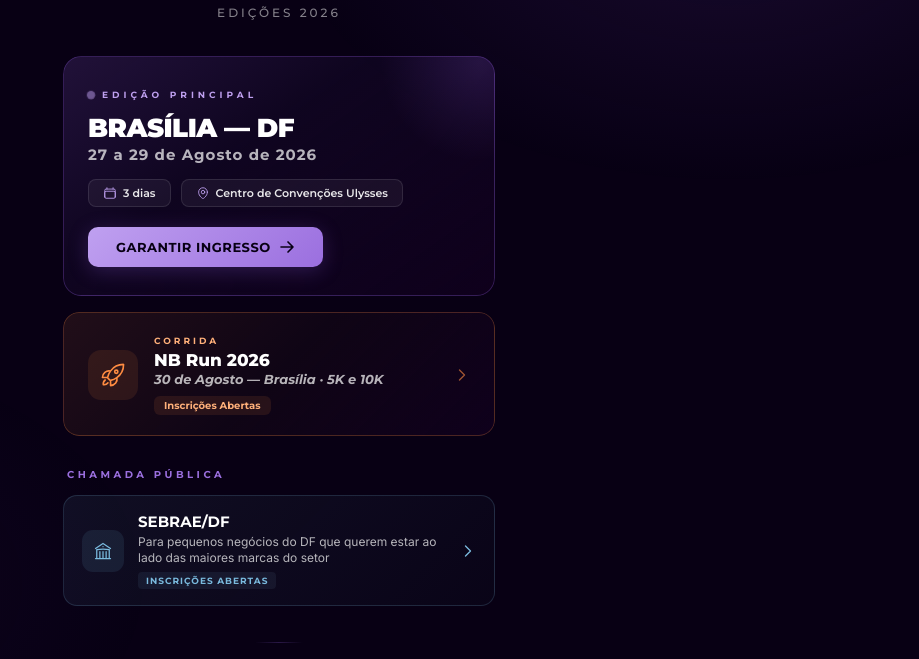
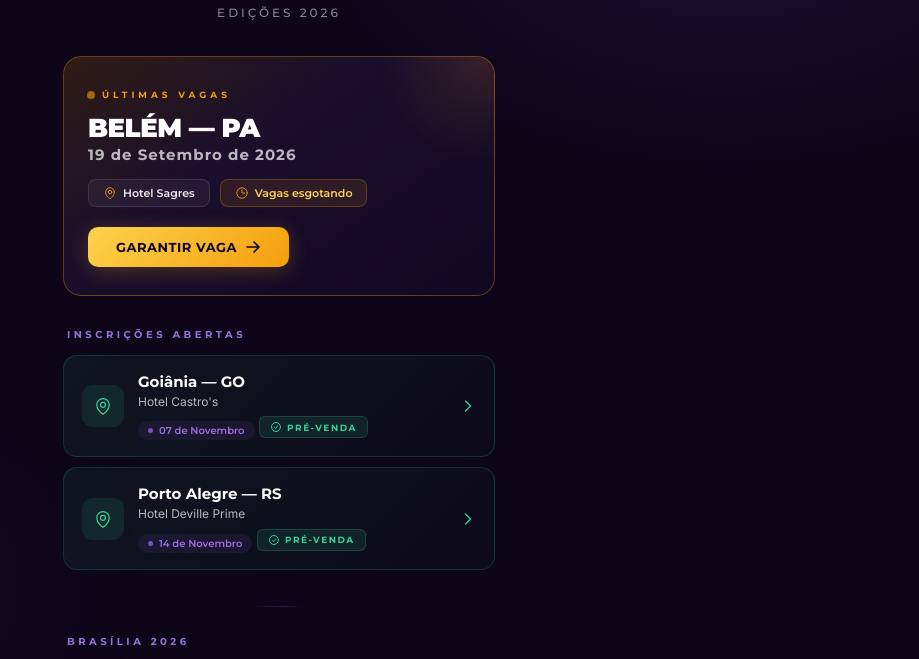
Before and after one commit to brunnofalcao/link-bio-nb, a plain HTML site: page index.html in a window 1280 px wide. Shown: the part 135-794 px from the top of the page, without its empty margins (361-1280 px from the left). Drawn offline with Linux system fonts and the light colour scheme.

Commit message:
Update index.html

```diff
--- a/index.html
+++ b/index.html
@@ -4,7 +4,7 @@
   <meta charset="UTF-8">
   <meta name="viewport" content="width=device-width, initial-scale=1.0">
   <title>Nutrição Brasil | Links</title>
-  <meta name="description" content="Nutrição Brasil 2026 — O maior evento de nutrição do país. Ingressos, corrida, datas e informações.">
+  <meta name="description" content="Nutrição Brasil 2026 — O maior evento de nutrição do país. Ingressos, datas e informações.">
   <link rel="preconnect" href="https://fonts.googleapis.com">
   <link rel="preconnect" href="https://fonts.gstatic.com" crossorigin>
   <link href="https://fonts.googleapis.com/css2?family=Montserrat:ital,wght@0,400;0,500;0,600;0,700;0,800;0,900;1,700;1,800&family=Inter:wght@300;400;500;600&display=swap" rel="stylesheet">
@@ -12,17 +12,17 @@
     *, *::before, *::after { margin: 0; padding: 0; box-sizing: border-box; }
 
     :root {
-      --bg-base: #080014;
-      --bg-elevated: #0f001c;
+      --bg-base: #0d0618;
+      --bg-elevated: #120822;
       --purple-dark: #1e0f35;
       --purple-mid: #3a1f66;
-      --purple-light: #5a3399;
       --purple-accent: #7B4FBF;
       --purple-glow: #9B6FDF;
       --purple-bright: #BFA0F0;
-      --sebrae-blue: #7ABADE;
-      --run-orange: #FF8C42;
-      --run-orange-light: #FFB07A;
+      --amber: #F59E0B;
+      --amber-light: #FCD34D;
+      --green: #34D399;
+      --green-light: #6EE7B7;
       --white: #FFFFFF;
       --white-90: rgba(255,255,255,0.9);
       --white-70: rgba(255,255,255,0.7);
@@ -85,26 +85,26 @@
       animation: fadeDown 0.6s ease-out 0.1s both;
     }
 
-    /* ========== HERO — BRASÍLIA ========== */
+    /* ========== HERO CARD — BELÉM ========== */
     .hero-card {
       width: 100%; text-decoration: none; color: var(--white);
       display: block; position: relative;
       border-radius: 18px; overflow: hidden;
-      margin-bottom: 16px;
+      margin-bottom: 32px;
       animation: heroReveal 0.7s ease-out 0.15s both;
       cursor: pointer;
     }
     .hero-inner {
       position: relative;
       padding: 32px 24px 28px;
-      background: linear-gradient(145deg, rgba(123, 79, 191, 0.22) 0%, rgba(58, 31, 102, 0.15) 40%, var(--bg-elevated) 100%);
-      border: 1px solid rgba(123, 79, 191, 0.35);
+      background: linear-gradient(145deg, rgba(245, 158, 11, 0.15) 0%, rgba(123, 79, 191, 0.12) 40%, var(--bg-elevated) 100%);
+      border: 1px solid rgba(245, 158, 11, 0.35);
       border-radius: 18px;
       transition: all 0.35s ease;
     }
     .hero-card:hover .hero-inner {
-      border-color: var(--purple-bright);
-      box-shadow: 0 0 0 1px rgba(191, 160, 240, 0.1), 0 16px 48px rgba(123, 79, 191, 0.25);
+      border-color: var(--amber);
+      box-shadow: 0 0 0 1px rgba(245, 158, 11, 0.1), 0 16px 48px rgba(245, 158, 11, 0.15);
       transform: translateY(-3px);
     }
     .hero-card:active .hero-inner { transform: translateY(0); }
@@ -112,21 +112,21 @@
       content: '';
       position: absolute; top: -40%; right: -20%;
       width: 200px; height: 200px;
-      background: radial-gradient(circle, rgba(123, 79, 191, 0.2) 0%, transparent 70%);
+      background: radial-gradient(circle, rgba(245, 158, 11, 0.12) 0%, transparent 70%);
       pointer-events: none;
     }
     .hero-overline {
       font-family: 'Montserrat', sans-serif;
       font-size: 9px; font-weight: 700;
       letter-spacing: 4px; text-transform: uppercase;
-      color: var(--purple-bright);
+      color: var(--amber);
       margin-bottom: 14px;
       display: flex; align-items: center; gap: 8px;
     }
     .hero-overline .pulse-dot {
       width: 6px; height: 6px; border-radius: 50%;
-      background: var(--purple-bright);
-      animation: pulse 2s ease-in-out infinite;
+      background: var(--amber);
+      animation: pulse 1.5s ease-in-out infinite;
     }
     .hero-title {
       font-family: 'Montserrat', sans-serif;
@@ -148,7 +148,12 @@
       background: var(--white-05); border: 1px solid var(--white-10);
       padding: 6px 14px; border-radius: 8px;
     }
-    .hero-tag svg { width: 14px; height: 14px; stroke: var(--purple-bright); }
+    .hero-tag svg { width: 14px; height: 14px; stroke: var(--amber); }
+    .hero-tag.urgent {
+      color: var(--amber-light);
+      background: rgba(245, 158, 11, 0.1);
+      border-color: rgba(245, 158, 11, 0.25);
+    }
     .hero-cta {
       margin-top: 20px;
       display: inline-flex; align-items: center; gap: 8px;
@@ -156,83 +161,17 @@
       font-size: 13px; font-weight: 700;
       letter-spacing: 0.5px; text-transform: uppercase;
       color: var(--bg-base);
-      background: linear-gradient(135deg, var(--purple-bright) 0%, var(--purple-glow) 100%);
+      background: linear-gradient(135deg, var(--amber-light) 0%, var(--amber) 100%);
       padding: 12px 28px; border-radius: 10px;
       transition: all 0.3s ease;
-      box-shadow: 0 4px 20px rgba(123, 79, 191, 0.3);
+      box-shadow: 0 4px 20px rgba(245, 158, 11, 0.25);
     }
-    .hero-card:hover .hero-cta { box-shadow: 0 6px 28px rgba(123, 79, 191, 0.5); }
+    .hero-card:hover .hero-cta { box-shadow: 0 6px 28px rgba(245, 158, 11, 0.4); }
     .hero-cta svg {
       width: 16px; height: 16px; stroke: var(--bg-base);
       transition: transform 0.3s ease;
     }
     .hero-card:hover .hero-cta svg { transform: translateX(3px); }
-
-    /* ========== RUN BOX ========== */
-    .run-card {
-      width: 100%; text-decoration: none; color: var(--white);
-      display: block; border-radius: 16px; overflow: hidden;
-      margin-bottom: 32px;
-      animation: fadeUp 0.6s ease-out 0.25s both;
-      cursor: pointer;
-    }
-    .run-inner {
-      position: relative;
-      padding: 22px 24px 20px;
-      background: linear-gradient(135deg, rgba(255, 140, 66, 0.1) 0%, rgba(255, 140, 66, 0.03) 50%, var(--bg-elevated) 100%);
-      border: 1px solid rgba(255, 140, 66, 0.25);
-      border-radius: 16px;
-      transition: all 0.35s ease;
-      display: flex; align-items: center; gap: 16px;
-    }
-    .run-card:hover .run-inner {
-      border-color: var(--run-orange);
-      box-shadow: 0 12px 40px rgba(255, 140, 66, 0.15);
-      transform: translateY(-2px);
-    }
-    .run-card:active .run-inner { transform: translateY(0); }
-
-    .run-icon-wrap {
-      width: 50px; height: 50px; border-radius: 13px;
-      background: rgba(255, 140, 66, 0.1);
-      display: flex; align-items: center; justify-content: center;
-      flex-shrink: 0;
-    }
-    .run-icon-wrap svg { width: 26px; height: 26px; }
-
-    .run-content { flex: 1; }
-    .run-label {
-      font-family: 'Montserrat', sans-serif;
-      font-size: 9px; font-weight: 700;
-      letter-spacing: 3px; text-transform: uppercase;
-      color: var(--run-orange-light); margin-bottom: 4px;
-    }
-    .run-title {
-      font-family: 'Montserrat', sans-serif;
-      font-weight: 800; font-size: 17px;
-      line-height: 1.2; color: var(--white);
-    }
-    .run-title em {
-      font-style: italic; font-weight: 700;
-      font-size: 13px; color: var(--white-70);
-      display: block; margin-top: 2px;
-    }
-    .run-meta-row {
-      display: flex; align-items: center; gap: 12px; margin-top: 8px;
-    }
-    .run-badge {
-      display: inline-flex; align-items: center; gap: 5px;
-      font-family: 'Montserrat', sans-serif;
-      font-size: 10px; font-weight: 700;
-      color: var(--run-orange-light);
-      background: rgba(255, 140, 66, 0.1);
-      padding: 3px 10px; border-radius: 6px;
-    }
-    .run-arrow {
-      color: var(--run-orange); opacity: 0.6;
-      transition: all 0.3s ease; flex-shrink: 0;
-    }
-    .run-card:hover .run-arrow { opacity: 1; transform: translateX(3px); }
 
     /* ========== SECTIONS ========== */
     .section {
@@ -288,32 +227,41 @@
     }
     .link-card:hover .link-arrow { color: var(--white-70); transform: translateX(3px); }
 
-    /* Featured — BH */
-    .link-card.featured {
-      background: linear-gradient(135deg, rgba(123, 79, 191, 0.12) 0%, rgba(58, 31, 102, 0.08) 100%);
-      border-color: rgba(123, 79, 191, 0.2);
+    /* Pré-venda card */
+    .link-card.pre-venda {
+      background: linear-gradient(135deg, rgba(52, 211, 153, 0.08) 0%, rgba(52, 211, 153, 0.02) 100%);
+      border-color: rgba(52, 211, 153, 0.18);
     }
-    .link-card.featured .link-icon { background: rgba(123, 79, 191, 0.12); }
-    .link-card.featured:hover { border-color: var(--purple-accent); box-shadow: 0 12px 40px rgba(123, 79, 191, 0.2); }
-    .link-card.featured .link-arrow { color: var(--purple-glow); }
+    .link-card.pre-venda .link-icon { background: rgba(52, 211, 153, 0.1); }
+    .link-card.pre-venda:hover {
+      border-color: rgba(52, 211, 153, 0.4);
+      box-shadow: 0 12px 40px rgba(52, 211, 153, 0.12);
+    }
+    .link-card.pre-venda .link-arrow { color: var(--green); }
 
-    /* SEBRAE */
-    .link-card.sebrae {
-      background: linear-gradient(135deg, rgba(122, 186, 222, 0.08) 0%, rgba(122, 186, 222, 0.02) 100%);
-      border-color: rgba(122, 186, 222, 0.18);
-    }
-    .link-card.sebrae .link-icon { background: rgba(122, 186, 222, 0.1); }
-    .link-card.sebrae:hover { border-color: var(--sebrae-blue); box-shadow: 0 12px 40px rgba(122, 186, 222, 0.12); }
-    .link-card.sebrae .link-arrow { color: var(--sebrae-blue); }
-    .sebrae-tag {
-      display: inline-flex;
+    .pre-venda-badge {
+      display: inline-flex; align-items: center; gap: 5px;
       font-family: 'Montserrat', sans-serif;
       font-size: 9px; font-weight: 700;
-      letter-spacing: 1px; text-transform: uppercase;
-      color: var(--sebrae-blue);
-      background: rgba(122, 186, 222, 0.08);
-      padding: 3px 8px; border-radius: 4px; margin-top: 5px;
+      letter-spacing: 1.5px; text-transform: uppercase;
+      color: var(--green);
+      background: rgba(52, 211, 153, 0.1);
+      border: 1px solid rgba(52, 211, 153, 0.2);
+      padding: 4px 10px; border-radius: 6px; margin-top: 6px;
     }
+    .pre-venda-badge svg { width: 12px; height: 12px; stroke: var(--green); }
+
+    /* Brasília encerramento */
+    .link-card.brasilia {
+      background: linear-gradient(135deg, rgba(123, 79, 191, 0.08) 0%, rgba(58, 31, 102, 0.04) 100%);
+      border-color: rgba(123, 79, 191, 0.15);
+    }
+    .link-card.brasilia .link-icon { background: rgba(123, 79, 191, 0.1); }
+    .link-card.brasilia:hover {
+      border-color: var(--purple-accent);
+      box-shadow: 0 12px 40px rgba(123, 79, 191, 0.15);
+    }
+    .link-card.brasilia .link-arrow { color: var(--purple-glow); }
 
     /* WhatsApp */
     .link-card.whatsapp {
@@ -324,7 +272,7 @@
     .link-card.whatsapp:hover { border-color: rgba(37, 211, 102, 0.4); box-shadow: 0 12px 40px rgba(37, 211, 102, 0.1); }
     .link-card.whatsapp .link-arrow { color: var(--whatsapp); }
 
-    /* Badges */
+    /* Date badge */
     .date-badge {
       display: inline-flex; align-items: center; gap: 6px;
       font-family: 'Montserrat', sans-serif;
@@ -335,6 +283,7 @@
     }
     .date-badge .dot { width: 5px; height: 5px; border-radius: 50%; background: var(--purple-accent); }
 
+    /* Save the date badge */
     .save-the-date-badge {
       display: inline-flex; align-items: center; gap: 5px;
       font-family: 'Montserrat', sans-serif;
@@ -345,9 +294,7 @@
       border: 1px solid rgba(191, 160, 240, 0.15);
       padding: 4px 10px; border-radius: 6px; margin-top: 6px;
     }
-    .save-the-date-badge svg {
-      width: 12px; height: 12px; stroke: var(--purple-bright);
-    }
+    .save-the-date-badge svg { width: 12px; height: 12px; stroke: var(--purple-bright); }
 
     /* Divider */
     .divider {
@@ -384,10 +331,9 @@
       50% { opacity: 0.5; transform: scale(1.4); }
     }
 
-    .section:nth-of-type(1) { animation-delay: 0.35s; }
-    .section:nth-of-type(2) { animation-delay: 0.45s; }
-    .section:nth-of-type(3) { animation-delay: 0.55s; }
-    .section:nth-of-type(4) { animation-delay: 0.65s; }
+    .section:nth-of-type(1) { animation-delay: 0.3s; }
+    .section:nth-of-type(2) { animation-delay: 0.4s; }
+    .section:nth-of-type(3) { animation-delay: 0.5s; }
 
     .link-card { animation: fadeUp 0.5s ease-out both; }
     .link-list .link-card:nth-child(1) { animation-delay: 0.15s; }
@@ -405,107 +351,43 @@
     </div>
     <p class="tagline">Edições 2026</p>
 
-    <!-- ★ HERO — BRASÍLIA ★ -->
-    <a href="https://www.nutricaobrasil.com.br" target="_blank" rel="noopener" class="hero-card">
+    <!-- ★ HERO — BELÉM — ÚLTIMAS VAGAS ★ -->
+    <a href="https://belem.nutricaobrasil.com.br" target="_blank" rel="noopener" class="hero-card">
       <div class="hero-inner">
         <div class="hero-overline">
           <span class="pulse-dot"></span>
-          Edição Principal
+          Últimas Vagas
         </div>
         <h2 class="hero-title">
-          Brasília — DF
-          <span>27 a 29 de Agosto de 2026</span>
+          Belém — PA
+          <span>19 de Setembro de 2026</span>
         </h2>
         <div class="hero-meta">
           <div class="hero-tag">
-            <svg fill="none" viewBox="0 0 24 24" stroke-width="1.5"><path stroke-linecap="round" stroke-linejoin="round" d="M6.75 3v2.25M17.25 3v2.25M3 18.75V7.5a2.25 2.25 0 012.25-2.25h13.5A2.25 2.25 0 0121 7.5v11.25m-18 0A2.25 2.25 0 005.25 21h13.5A2.25 2.25 0 0021 18.75m-18 0v-7.5A2.25 2.25 0 015.25 9h13.5A2.25 2.25 0 0121 11.25v7.5"/></svg>
-            3 dias
+            <svg fill="none" viewBox="0 0 24 24" stroke-width="1.5"><path stroke-linecap="round" stroke-linejoin="round" d="M15 10.5a3 3 0 11-6 0 3 3 0 016 0z"/><path stroke-linecap="round" stroke-linejoin="round" d="M19.5 10.5c0 7.142-7.5 11.25-7.5 11.25S4.5 17.642 4.5 10.5a7.5 7.5 0 1115 0z"/></svg>
+            Hotel Sagres
           </div>
-          <div class="hero-tag">
-            <svg fill="none" viewBox="0 0 24 24" stroke-width="1.5"><path stroke-linecap="round" stroke-linejoin="round" d="M15 10.5a3 3 0 11-6 0 3 3 0 016 0z"/><path stroke-linecap="round" stroke-linejoin="round" d="M19.5 10.5c0 7.142-7.5 11.25-7.5 11.25S4.5 17.642 4.5 10.5a7.5 7.5 0 1115 0z"/></svg>
-            Centro de Convenções Ulysses
+          <div class="hero-tag urgent">
+            <svg fill="none" viewBox="0 0 24 24" stroke-width="1.5"><path stroke-linecap="round" stroke-linejoin="round" d="M12 6v6h4.5m4.5 0a9 9 0 11-18 0 9 9 0 0118 0z"/></svg>
+            Vagas esgotando
           </div>
         </div>
         <div class="hero-cta">
-          Garantir Ingresso
+          Garantir Vaga
           <svg fill="none" viewBox="0 0 24 24" stroke-width="2.5"><path stroke-linecap="round" stroke-linejoin="round" d="M13.5 4.5L21 12m0 0l-7.5 7.5M21 12H3"/></svg>
         </div>
       </div>
     </a>
 
-    <!-- ★ NB RUN ★ -->
-    <a href="https://www.nutricaobrasil.com.br/corrida" target="_blank" rel="noopener" class="run-card">
-      <div class="run-inner">
-        <div class="run-icon-wrap">
-          <svg fill="none" viewBox="0 0 24 24" stroke="var(--run-orange)" stroke-width="1.5">
-            <path stroke-linecap="round" stroke-linejoin="round" d="M15.59 14.37a6 6 0 01-5.84 7.38v-4.8m5.84-2.58a14.98 14.98 0 006.16-12.12A14.98 14.98 0 009.631 8.41m5.96 5.96a14.926 14.926 0 01-5.841 2.58m-.119-8.54a6 6 0 00-7.381 5.84h4.8m2.581-5.84a14.927 14.927 0 00-2.58 5.84m2.699 2.7c-.103.021-.207.041-.311.06a15.09 15.09 0 01-2.448-2.448 14.9 14.9 0 01.06-.312m-2.24 2.39a4.493 4.493 0 00-1.757 4.306 4.493 4.493 0 004.306-1.758M16.5 9a1.5 1.5 0 11-3 0 1.5 1.5 0 013 0z"/>
-          </svg>
-        </div>
-        <div class="run-content">
-          <div class="run-label">Corrida</div>
-          <div class="run-title">
-            NB Run 2026
-            <em>30 de Agosto — Brasília · 5K e 10K</em>
-          </div>
-          <div class="run-meta-row">
-            <span class="run-badge">Inscrições Abertas</span>
-          </div>
-        </div>
-        <svg class="run-arrow" width="16" height="16" viewBox="0 0 24 24" fill="none" stroke="currentColor" stroke-width="2"><path stroke-linecap="round" stroke-linejoin="round" d="M8.25 4.5l7.5 7.5-7.5 7.5"/></svg>
-      </div>
-    </a>
-
-    <!-- SEBRAE/DF -->
+    <!-- Pré-venda — Goiânia e Porto Alegre -->
     <div class="section">
-      <div class="section-label">Chamada Pública</div>
-      <div class="link-list">
-        <a href="https://sebrae.nutricaobrasil.com.br/" target="_blank" rel="noopener" class="link-card sebrae">
-          <div class="link-icon">
-            <svg fill="none" viewBox="0 0 24 24" stroke="var(--sebrae-blue)" stroke-width="1.5">
-              <path stroke-linecap="round" stroke-linejoin="round" d="M12 21v-8.25M15.75 21v-8.25M8.25 21v-8.25M3 9l9-6 9 6m-1.5 12V10.332A48.36 48.36 0 0012 9.75c-2.551 0-5.056.2-7.5.582V21M3 21h18M12 6.75h.008v.008H12V6.75z"/>
-            </svg>
-          </div>
-          <div class="link-content">
-            <div class="link-title">SEBRAE/DF</div>
-            <div class="link-subtitle">Para pequenos negócios do DF que querem estar ao lado das maiores marcas do setor</div>
-            <div class="sebrae-tag">Inscrições Abertas</div>
-          </div>
-          <svg class="link-arrow" width="16" height="16" viewBox="0 0 24 24" fill="none" stroke="currentColor" stroke-width="2"><path stroke-linecap="round" stroke-linejoin="round" d="M8.25 4.5l7.5 7.5-7.5 7.5"/></svg>
-        </a>
-      </div>
-    </div>
-
-    <div class="divider"></div>
-
-    <!-- Próximas Edições — Belém, Goiânia, Porto Alegre -->
-    <div class="section">
-      <div class="section-label">Próximas Edições</div>
+      <div class="section-label">Inscrições Abertas</div>
       <div class="link-list">
 
-        <!-- Belém -->
-        <a href="https://www.nutricaobrasil.com.br/belem" target="_blank" rel="noopener" class="link-card featured">
+        <!-- Goiânia -->
+        <a href="https://www.nutricaobrasil.com.br/goiania" target="_blank" rel="noopener" class="link-card pre-venda">
           <div class="link-icon">
-            <svg fill="none" viewBox="0 0 24 24" stroke="var(--purple-glow)" stroke-width="1.5">
-              <path stroke-linecap="round" stroke-linejoin="round" d="M15 10.5a3 3 0 11-6 0 3 3 0 016 0z"/>
-              <path stroke-linecap="round" stroke-linejoin="round" d="M19.5 10.5c0 7.142-7.5 11.25-7.5 11.25S4.5 17.642 4.5 10.5a7.5 7.5 0 1115 0z"/>
-            </svg>
-          </div>
-          <div class="link-content">
-            <div class="link-title">Belém — PA</div>
-            <div class="link-subtitle">Hotel Sagres</div>
-            <div class="date-badge"><span class="dot"></span>19 de Setembro</div>
-            <div class="save-the-date-badge" style="color: var(--purple-bright); background: rgba(123, 79, 191, 0.15); border-color: rgba(123, 79, 191, 0.3);">
-              <svg fill="none" viewBox="0 0 24 24" stroke-width="2"><path stroke-linecap="round" stroke-linejoin="round" d="M16.5 6v.75m0 3v.75m0 3v.75m0 3V18m-9-5.25h5.25M7.5 15h3M3.375 5.25c-.621 0-1.125.504-1.125 1.125v3.026a2.999 2.999 0 010 5.198v3.026c0 .621.504 1.125 1.125 1.125h17.25c.621 0 1.125-.504 1.125-1.125v-3.026a2.999 2.999 0 010-5.198V6.375c0-.621-.504-1.125-1.125-1.125H3.375z"/></svg>
-              Inscrições Abertas
-            </div>
-          </div>
-          <svg class="link-arrow" width="16" height="16" viewBox="0 0 24 24" fill="none" stroke="currentColor" stroke-width="2"><path stroke-linecap="round" stroke-linejoin="round" d="M8.25 4.5l7.5 7.5-7.5 7.5"/></svg>
-        </a>
-
-        <!-- Goiânia -->
-        <a href="https://materiais.scienceplay.com/save-the-date-goiania-2026" target="_blank" rel="noopener" class="link-card">
-          <div class="link-icon">
-            <svg fill="none" viewBox="0 0 24 24" stroke="var(--purple-glow)" stroke-width="1.5">
+            <svg fill="none" viewBox="0 0 24 24" stroke="var(--green)" stroke-width="1.5">
               <path stroke-linecap="round" stroke-linejoin="round" d="M15 10.5a3 3 0 11-6 0 3 3 0 016 0z"/>
               <path stroke-linecap="round" stroke-linejoin="round" d="M19.5 10.5c0 7.142-7.5 11.25-7.5 11.25S4.5 17.642 4.5 10.5a7.5 7.5 0 1115 0z"/>
             </svg>
@@ -514,18 +396,18 @@
             <div class="link-title">Goiânia — GO</div>
             <div class="link-subtitle">Hotel Castro's</div>
             <div class="date-badge"><span class="dot"></span>07 de Novembro</div>
-            <div class="save-the-date-badge">
-              <svg fill="none" viewBox="0 0 24 24" stroke-width="2"><path stroke-linecap="round" stroke-linejoin="round" d="M6.75 3v2.25M17.25 3v2.25M3 18.75V7.5a2.25 2.25 0 012.25-2.25h13.5A2.25 2.25 0 0121 7.5v11.25m-18 0A2.25 2.25 0 005.25 21h13.5A2.25 2.25 0 0021 18.75m-18 0v-7.5A2.25 2.25 0 015.25 9h13.5A2.25 2.25 0 0121 11.25v7.5"/></svg>
-              Save the Date
+            <div class="pre-venda-badge">
+              <svg fill="none" viewBox="0 0 24 24" stroke-width="2"><path stroke-linecap="round" stroke-linejoin="round" d="M9 12.75L11.25 15 15 9.75M21 12a9 9 0 11-18 0 9 9 0 0118 0z"/></svg>
+              Pré-venda
             </div>
           </div>
           <svg class="link-arrow" width="16" height="16" viewBox="0 0 24 24" fill="none" stroke="currentColor" stroke-width="2"><path stroke-linecap="round" stroke-linejoin="round" d="M8.25 4.5l7.5 7.5-7.5 7.5"/></svg>
         </a>
 
         <!-- Porto Alegre -->
-        <a href="https://materiais.scienceplay.com/save-the-date-poa-2026" target="_blank" rel="noopener" class="link-card">
+        <a href="https://www.nutricaobrasil.com.br/portoalegre" target="_blank" rel="noopener" class="link-card pre-venda">
           <div class="link-icon">
-            <svg fill="none" viewBox="0 0 24 24" stroke="var(--purple-glow)" stroke-width="1.5">
+            <svg fill="none" viewBox="0 0 24 24" stroke="var(--green)" stroke-width="1.5">
               <path stroke-linecap="round" stroke-linejoin="round" d="M15 10.5a3 3 0 11-6 0 3 3 0 016 0z"/>
               <path stroke-linecap="round" stroke-linejoin="round" d="M19.5 10.5c0 7.142-7.5 11.25-7.5 11.25S4.5 17.642 4.5 10.5a7.5 7.5 0 1115 0z"/>
             </svg>
@@ -534,10 +416,49 @@
             <div class="link-title">Porto Alegre — RS</div>
             <div class="link-subtitle">Hotel Deville Prime</div>
             <div class="date-badge"><span class="dot"></span>14 de Novembro</div>
-            <div class="save-the-date-badge">
-              <svg fill="none" viewBox="0 0 24 24" stroke-width="2"><path stroke-linecap="round" stroke-linejoin="round" d="M6.75 3v2.25M17.25 3v2.25M3 18.75V7.5a2.25 2.25 0 012.25-2.25h13.5A2.25 2.25 0 0121 7.5v11.25m-18 0A2.25 2.25 0 005.25 21h13.5A2.25 2.25 0 0021 18.75m-18 0v-7.5A2.25 2.25 0 015.25 9h13.5A2.25 2.25 0 0121 11.25v7.5"/></svg>
-              Save the Date
+            <div class="pre-venda-badge">
+              <svg fill="none" viewBox="0 0 24 24" stroke-width="2"><path stroke-linecap="round" stroke-linejoin="round" d="M9 12.75L11.25 15 15 9.75M21 12a9 9 0 11-18 0 9 9 0 0118 0z"/></svg>
+              Pré-venda
             </div>
+          </div>
+          <svg class="link-arrow" width="16" height="16" viewBox="0 0 24 24" fill="none" stroke="currentColor" stroke-width="2"><path stroke-linecap="round" stroke-linejoin="round" d="M8.25 4.5l7.5 7.5-7.5 7.5"/></svg>
+        </a>
+
+      </div>
+    </div>
+
+    <div class="divider"></div>
+
+    <!-- Brasília 2026 — Encerramento -->
+    <div class="section">
+      <div class="section-label">Brasília 2026</div>
+      <div class="link-list">
+
+        <!-- Certificado -->
+        <a href="https://checkin.nutricaobrasil.com.br/c" target="_blank" rel="noopener" class="link-card brasilia">
+          <div class="link-icon">
+            <svg fill="none" viewBox="0 0 24 24" stroke="var(--purple-glow)" stroke-width="1.5">
+              <path stroke-linecap="round" stroke-linejoin="round" d="M4.26 10.147a60.438 60.438 0 00-.491 6.347A48.62 48.62 0 0112 20.904a48.62 48.62 0 018.232-4.41 60.46 60.46 0 00-.491-6.347m-15.482 0a50.636 50.636 0 00-2.658-.813A59.906 59.906 0 0112 3.493a59.903 59.903 0 0110.399 5.84c-.896.248-1.783.52-2.658.814m-15.482 0A50.717 50.717 0 0112 13.489a50.702 50.702 0 017.74-3.342M6.75 15a.75.75 0 100-1.5.75.75 0 000 1.5zm0 0v-3.675A55.378 55.378 0 0112 8.443m-7.007 11.55A5.981 5.981 0 006.75 15.75v-1.5"/>
+            </svg>
+          </div>
+          <div class="link-content">
+            <div class="link-title">Certificado</div>
+            <div class="link-subtitle">Acesse seu certificado de participação</div>
+          </div>
+          <svg class="link-arrow" width="16" height="16" viewBox="0 0 24 24" fill="none" stroke="currentColor" stroke-width="2"><path stroke-linecap="round" stroke-linejoin="round" d="M8.25 4.5l7.5 7.5-7.5 7.5"/></svg>
+        </a>
+
+        <!-- Fotos -->
+        <a href="https://banlek.com/album/266c57-nutricao-brasil-2026" target="_blank" rel="noopener" class="link-card brasilia">
+          <div class="link-icon">
+            <svg fill="none" viewBox="0 0 24 24" stroke="var(--purple-glow)" stroke-width="1.5">
+              <path stroke-linecap="round" stroke-linejoin="round" d="M6.827 6.175A2.31 2.31 0 015.186 7.23c-.38.054-.757.112-1.134.175C2.999 7.58 2.25 8.507 2.25 9.574V18a2.25 2.25 0 002.25 2.25h15A2.25 2.25 0 0021.75 18V9.574c0-1.067-.75-1.994-1.802-2.169a47.865 47.865 0 00-1.134-.175 2.31 2.31 0 01-1.64-1.055l-.822-1.316a2.192 2.192 0 00-1.736-1.039 48.774 48.774 0 00-5.232 0 2.192 2.192 0 00-1.736 1.039l-.821 1.316z"/>
+              <path stroke-linecap="round" stroke-linejoin="round" d="M16.5 12.75a4.5 4.5 0 11-9 0 4.5 4.5 0 019 0zM18.75 10.5h.008v.008h-.008V10.5z"/>
+            </svg>
+          </div>
+          <div class="link-content">
+            <div class="link-title">Fotos do Evento</div>
+            <div class="link-subtitle">Reviva os melhores momentos</div>
           </div>
           <svg class="link-arrow" width="16" height="16" viewBox="0 0 24 24" fill="none" stroke="currentColor" stroke-width="2"><path stroke-linecap="round" stroke-linejoin="round" d="M8.25 4.5l7.5 7.5-7.5 7.5"/></svg>
         </a>
```
